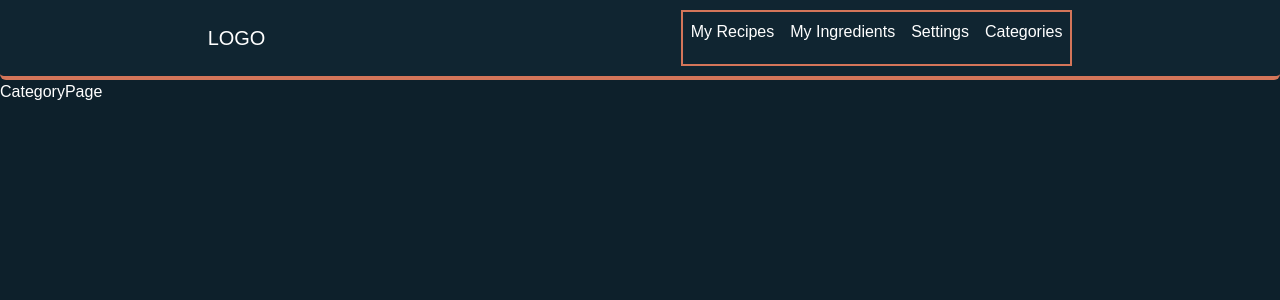
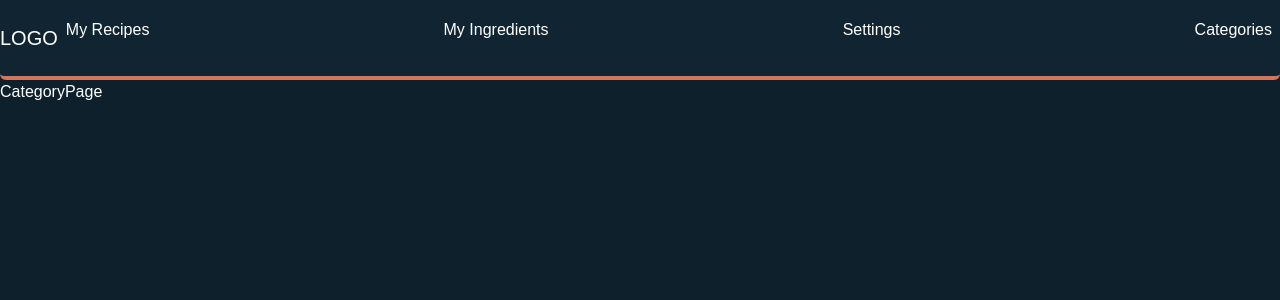
Before and after one commit to MaxPW777/myRecipeTracker, a Next.js app in the folder frontend/: page /categories in a window 1280 px wide. Shown: the top 300 px of the page. Built offline with nearby package versions, Linux system fonts and the light colour scheme; a web font is replaced by a local one.

Commit message:
[+] configured header + hook for mobile checking

```diff
--- a/frontend/app/components/Header.tsx
+++ b/frontend/app/components/Header.tsx
@@ -1,6 +1,5 @@
 import React from 'react'
 import Navbar from './Navbar'
-
 function Header() {
     return (
         <header className='w-full bg-secondarybg h-20 border-b-4 border-accent rounded-b-md flex items-center justify-around text-white'>
--- a/frontend/app/components/Navbar.tsx
+++ b/frontend/app/components/Navbar.tsx
@@ -1,26 +1,7 @@
 "use client"
-import { useEffect, useState } from 'react';
 // If you're using Next.js, ensure to import Link from 'next/link'
 import Link from 'next/link';
-
-// Custom hook to check for mobile device
-const useIsMobile = () => {
-    const [isMobile, setIsMobile] = useState(false);
-
-    useEffect(() => {
-        const checkIfMobile = () => window.innerWidth < 768;
-        setIsMobile(checkIfMobile());
-
-        const handleResize = () => {
-            setIsMobile(checkIfMobile());
-        };
-
-        window.addEventListener('resize', handleResize);
-        return () => window.removeEventListener('resize', handleResize);
-    }, []);
-
-    return isMobile;
-};
+import useIsMobile from '../hooks/useIsMobile'
 
 function Navbar() {
     const isMobile = useIsMobile();
@@ -30,16 +11,14 @@ function Navbar() {
         ['Settings', '/settings'],
         ['Categories', '/categories'],
     ];
-    console.log("fuix");
 
     if (isMobile) {
         return (<nav className='rounded-full w-14 h-14 border-2 border-accent '>
-            {/* Potentially add a hamburger menu or similar for mobile */}
         </nav>)
     }
 
     return (
-        <nav className='p-2 h-14 border-2 border-accent '>
+        <nav className='p-2 h-14 w-full '>
             <ul className='flex items-center justify-between gap-4'>
                 {links.map((route) => {
                     return (
--- /dev/null
+++ b/frontend/app/hooks/useIsMobile.tsx
@@ -0,0 +1,21 @@
+"use client"
+// Custom hook to check for mobile device
+import { useState, useEffect } from "react";
+
+const useIsMobile = () => {
+    const [isMobile, setIsMobile] = useState(false);
+
+    useEffect(() => {
+        const checkIfMobile = () => window.innerWidth < 768;
+        setIsMobile(checkIfMobile());
+        const handleResize = () => {
+            setIsMobile(checkIfMobile());
+        };
+        window.addEventListener('resize', handleResize);
+        return () => window.removeEventListener('resize', handleResize);
+    }, []);
+
+    return isMobile;
+};
+
+export default useIsMobile;
```
